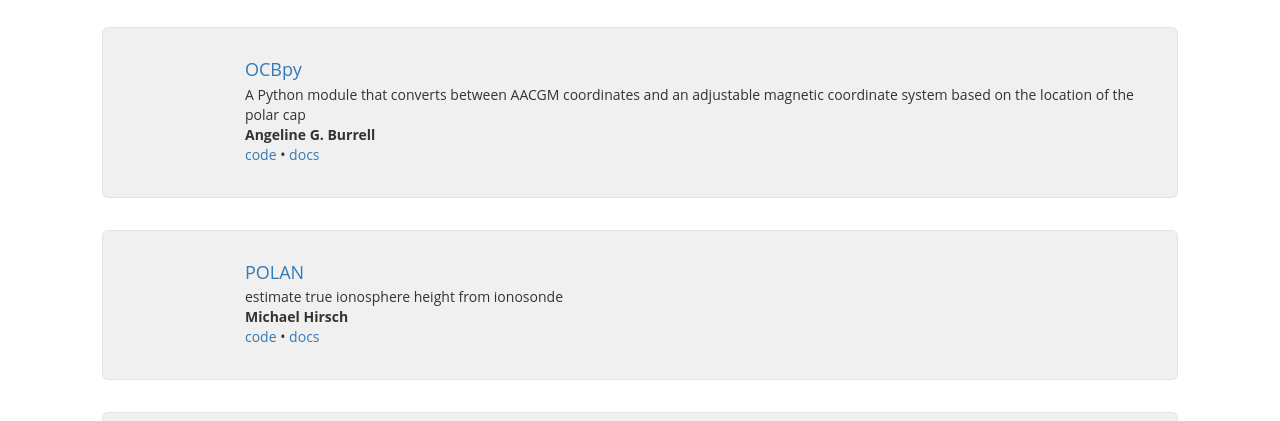
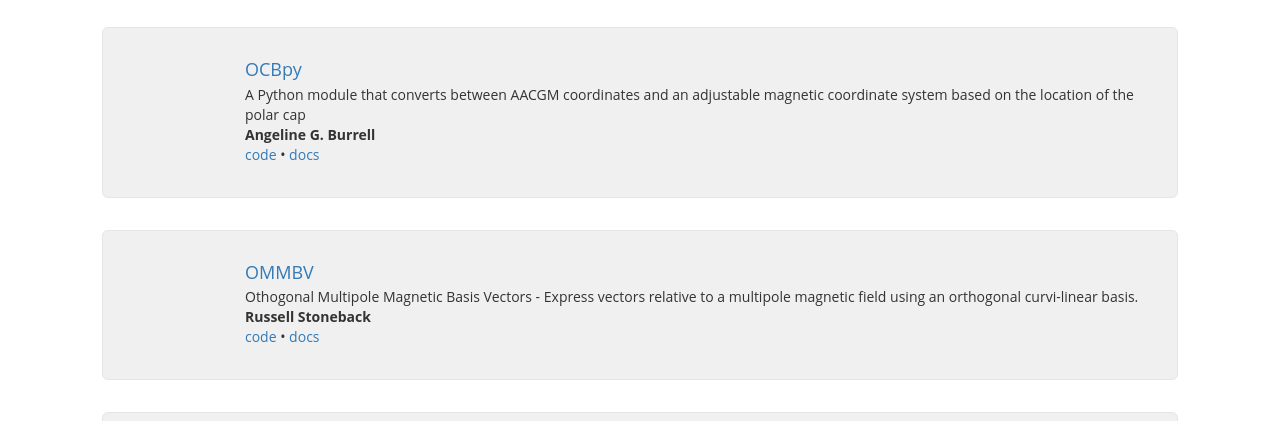
Before and after one commit to heliophysicsPy/heliophysicsPy.github.io, a Jekyll site: the page built from index.html, in a window 1280 px wide and 900 px high, scrolled down 5104 px, cut to the strip 0-421 px from the top of the window. Built offline with Jekyll 4.4.1, drawn with Linux system fonts in a browser that asks for light colours.

Commit message:
Added OMMBV

```diff
--- a/_data/projects.yml
+++ b/_data/projects.yml
@@ -112,6 +112,11 @@
   code_url: https://github.com/scivision/mgs-utils
   description: Mars Global Surveyor utilities (for radio occultation)
   contact: Michael Hirsch
+
+- name: "OMMBV"
+  description: "Othogonal Multipole Magnetic Basis Vectors - Express vectors relative to a multipole magnetic field using an orthogonal curvi-linear basis."
+  code_url: "https://github.com/rstoneback/OMMBV"
+  contact: "Russell Stoneback"
 
 - name: POLAN
   code_url: https://github.com/scivision/POLAN
```
